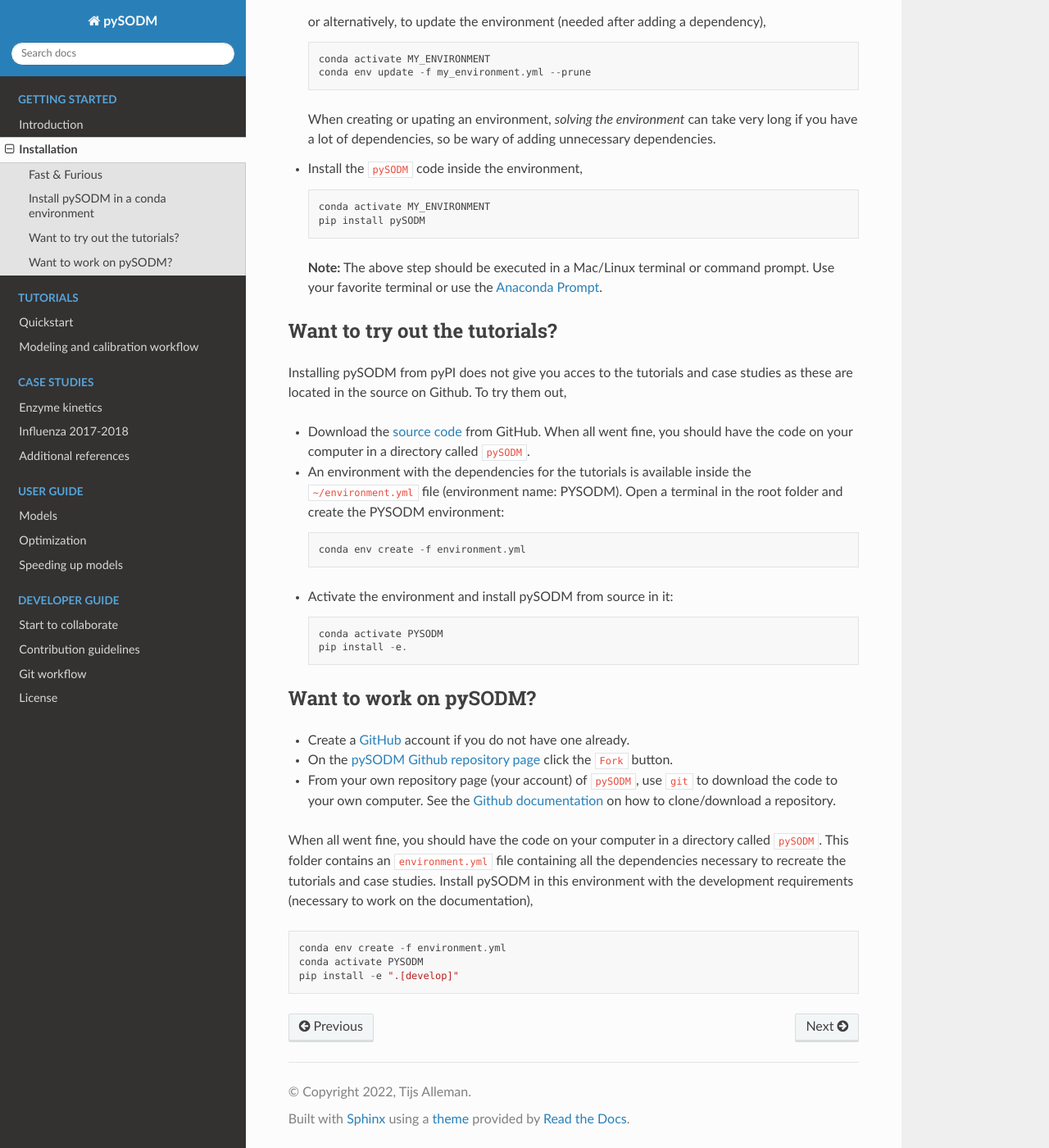
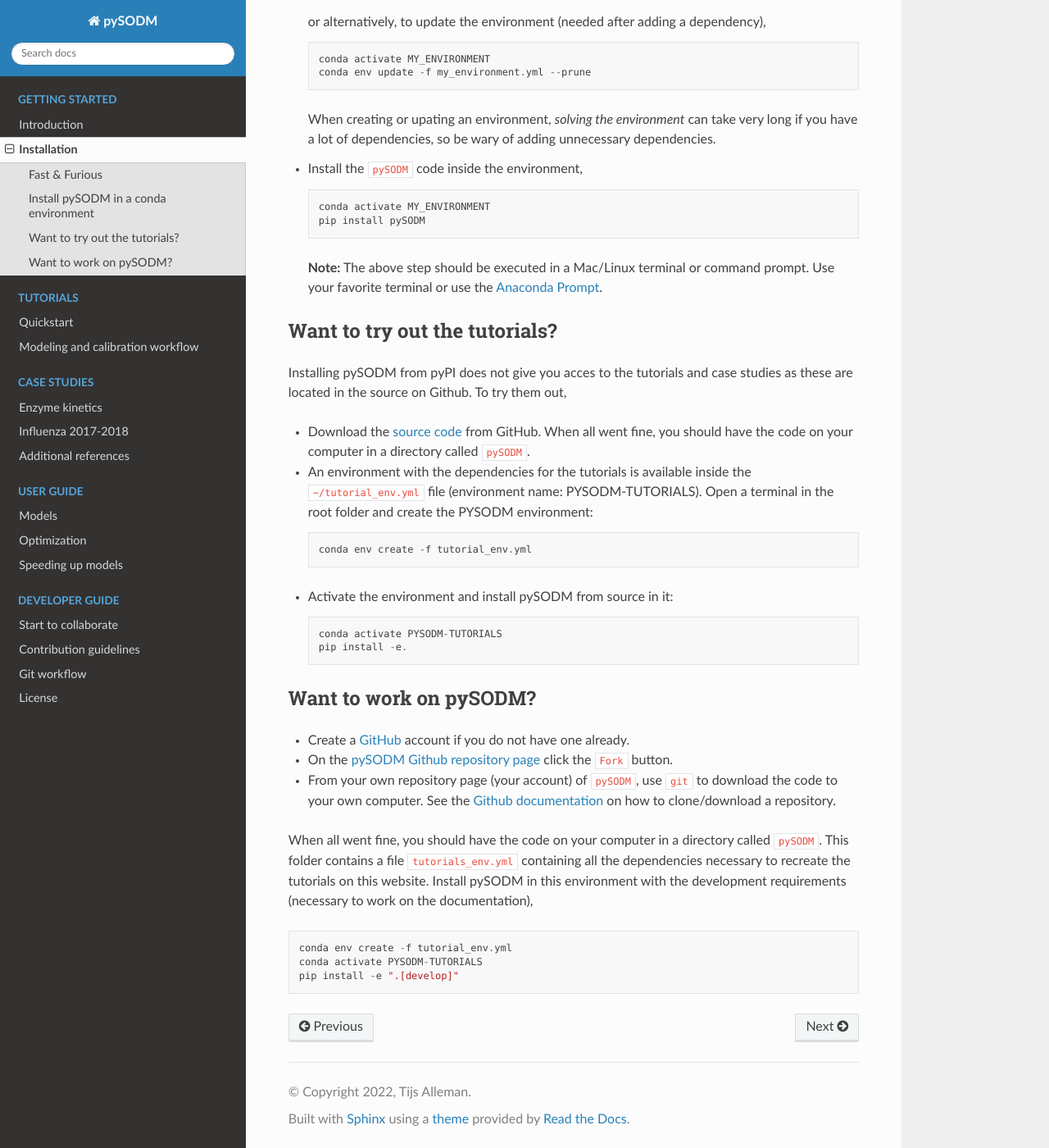
Before and after one commit to twallema/pySODM, a Sphinx documentation site: the page built from docs/installation.md, in a window 1280 px wide and 1400 px high, scrolled down 945 px. Shown: the whole window at 82% size. Built offline with Sphinx 7.4.7 and the Read the Docs theme 2.0.0, drawn with Linux system fonts in a browser that asks for light colours.

Commit message:
Change name of tutorial conda environment (#76)

````diff
--- a/docs/installation.md
+++ b/docs/installation.md
@@ -56,14 +56,14 @@
 
 - Download the [source code](https://github.com/twallema/pySODM) from GitHub. When all went fine, you should have the code on your computer in a directory called `pySODM`.
 
-- An environment with the dependencies for the tutorials is available inside the `~/environment.yml` file (environment name: PYSODM). Open a terminal in the root folder and create the PYSODM environment:
+- An environment with the dependencies for the tutorials is available inside the `~/tutorial_env.yml` file (environment name: PYSODM-TUTORIALS). Open a terminal in the root folder and create the PYSODM environment:
      ```
-     conda env create -f environment.yml
+     conda env create -f tutorial_env.yml
      ```
 
 - Activate the environment and install pySODM from source in it:
      ```
-     conda activate PYSODM
+     conda activate PYSODM-TUTORIALS
      pip install -e.
      ```
 
@@ -73,9 +73,9 @@
 - On the [pySODM Github repository page](https://github.com/twallema/pySODM) click the `Fork` button.
 - From your own repository page (your account) of `pySODM`, use [`git`](https://git-scm.com/) to download the code to your own computer. See the [Github documentation](https://help.github.com/en/github/creating-cloning-and-archiving-repositories/cloning-a-repository) on how to clone/download a repository.
 
-When all went fine, you should have the code on your computer in a directory called `pySODM`. This folder contains an `environment.yml` file containing all the dependencies necessary to recreate the tutorials and case studies. Install pySODM in this environment with the development requirements (necessary to work on the documentation),
+When all went fine, you should have the code on your computer in a directory called `pySODM`. This folder contains a file `tutorials_env.yml` containing all the dependencies necessary to recreate the tutorials on this website. Install pySODM in this environment with the development requirements (necessary to work on the documentation),
 ```
-conda env create -f environment.yml
-conda activate PYSODM
+conda env create -f tutorial_env.yml
+conda activate PYSODM-TUTORIALS
 pip install -e ".[develop]"
 ```
--- a/setup.py
+++ b/setup.py
@@ -20,7 +20,8 @@
         'matplotlib',
         'xarray',
         'emcee',
-        'h5py'
+        'h5py',
+        'tqdm'
     ],
     extras_require={
         "develop":  ["pytest",
````
Also changed, not shown: README.md (+1 -1 lines), docs/enzyme_kinetics.md (+1 -1 lines), docs/influenza_1718.md (+1 -1 lines), docs/workflow.md (+1 -1 lines), tutorial_env.yml (renamed from environment.yml, +2 -6 lines).
